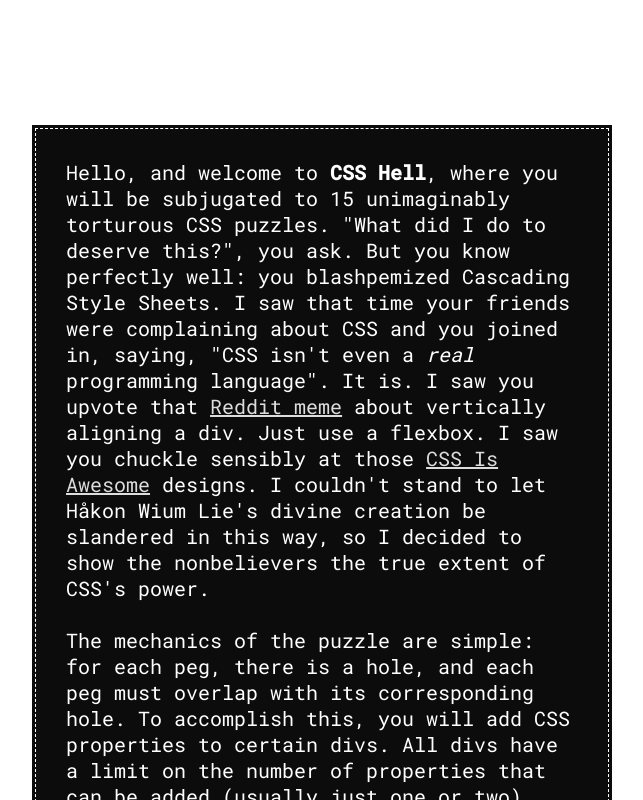
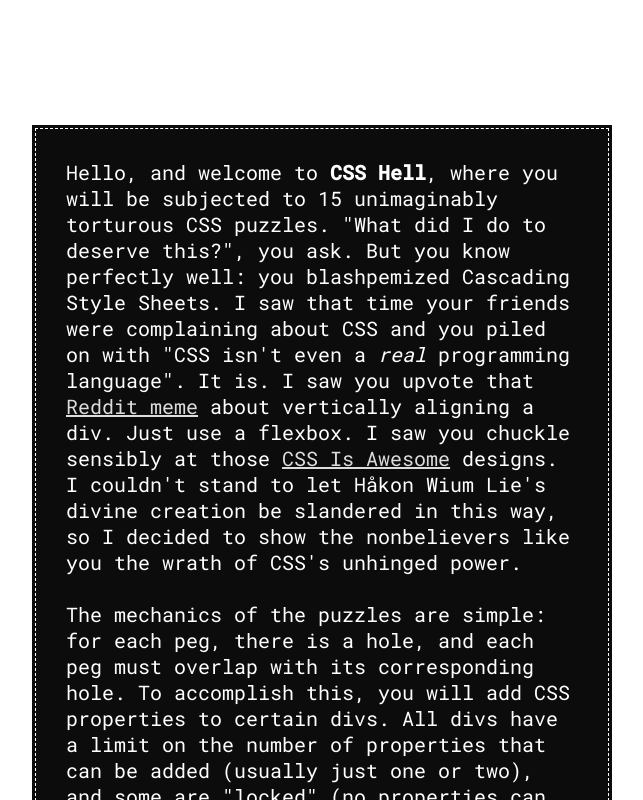
Before and after one commit to marcos-acosta/css-hell, a React (Create React App) app: page / in a window 1280 px wide. Shown: the top 800 px of the page, without its empty margins (318-961 px from the left). Built offline with nearby package versions, Linux system fonts and the light colour scheme.

Commit message:
Update title and favicon, update intro spiel, and allow user to see intro again

```diff
--- a/public/index.html
+++ b/public/index.html
@@ -2,7 +2,7 @@
 <html lang="en">
   <head>
     <meta charset="utf-8" />
-    <link rel="icon" href="%PUBLIC_URL%/code-monkey.png" />
+    <link rel="icon" href="%PUBLIC_URL%/favicon.ico" />
     <link rel="preconnect" href="https://fonts.googleapis.com" />
     <link rel="preconnect" href="https://fonts.gstatic.com" crossorigin />
     <link
@@ -33,7 +33,7 @@
       work correctly both with client-side routing and a non-root public URL.
       Learn how to configure a non-root public URL by running `npm run build`.
     -->
-    <title>code-monkey</title>
+    <title>CSS Hell</title>
   </head>
   <body>
     <noscript>You need to enable JavaScript to run this app.</noscript>
--- a/src/components/App/App.js
+++ b/src/components/App/App.js
@@ -17,6 +17,7 @@ export default function App() {
   const [isLoading, setIsLoading] = useState(true);
   const [isShowingMessage, setIsShowingMessage] = useState(false);
   const [isRevisitingMessage, setIsRevisitingMessage] = useState(false);
+  const [isShowingIntro, setIsShowingIntro] = useState(true);
 
   const loadGameData = () => {
     setIsLoading(true);
@@ -41,6 +42,8 @@ export default function App() {
     : 0;
 
   const hasVisited = Boolean(cookies.visited);
+
+  console.log(hasVisited);
 
   const setHighestCompletedLevel = (levelNumber) =>
     levelNumber > highestCompletedLevel &&
@@ -90,7 +93,12 @@ export default function App() {
     setIsRevisitingMessage(true);
   };
 
-  return hasVisited ? (
+  const toMainMenu = () => {
+    setVisited();
+    setIsShowingIntro(false);
+  };
+
+  return hasVisited && !isShowingIntro ? (
     selectedLevel ? (
       isShowingMessage ? (
         <MessageScreen
@@ -114,9 +122,10 @@ export default function App() {
         gameData={gameData}
         setSelectedLevel={setSelectedLevel}
         showMessageByLevelNumber={showMessageByLevelNumber}
+        showIntro={() => setIsShowingIntro(true)}
       />
     )
   ) : (
-    <OpeningLore setVisited={setVisited} />
+    <OpeningLore toMainMenu={toMainMenu} />
   );
 }
--- a/src/components/LevelSelect/LevelSelect.js
+++ b/src/components/LevelSelect/LevelSelect.js
@@ -8,6 +8,13 @@ export default function LevelSelect(props) {
     <div className={styles.levelSelectContainer}>
       <div className={styles.gameTitle}>
         <span className={styles.gameTitleText}>css hell</span>
+      </div>
+      <div
+        className={styles.backToSpiel}
+        role="button"
+        onClick={props.showIntro}
+      >
+        ← show intro again
       </div>
       <div className={styles.levelsContainer}>
         {Object.entries(props.gameData).map(([levelNumber, levelData], i) => {
@@ -30,6 +37,13 @@ export default function LevelSelect(props) {
           );
         })}
       </div>
+      <div className={styles.madeBy}>
+        made by{" "}
+        <a href="https://marcos.ac" target="_blank" rel="noreferrer">
+          marcos acosta
+        </a>{" "}
+        (2023)
+      </div>
     </div>
   );
 }
--- a/src/components/LevelSelect/LevelSelect.module.css
+++ b/src/components/LevelSelect/LevelSelect.module.css
@@ -19,9 +19,32 @@
 
 .levelsContainer {
   width: 60%;
-  margin-top: 4vw;
   margin-left: 20%;
   display: grid;
   grid-template-columns: 1fr 1fr;
   gap: 0.5vw;
 }
+
+.madeBy {
+  position: absolute;
+  width: 100%;
+  text-align: center;
+  bottom: 2vw;
+  color: gray;
+}
+
+.madeBy a {
+  color: rgb(164, 164, 164);
+}
+
+.backToSpiel {
+  margin-top: 2vw;
+  margin-left: 20%;
+  margin-bottom: 1vw;
+  display: inline-block;
+  cursor: pointer;
+}
+
+.backToSpiel:hover {
+  text-decoration: underline;
+}
--- a/src/components/OpeningLore/OpeningLore.js
+++ b/src/components/OpeningLore/OpeningLore.js
@@ -8,10 +8,10 @@ export default function OpeningLore(props) {
         <div className={styles.instructionsContainer}>
           Hello, and welcome to{" "}
           <span className={styles.emphasized}>CSS Hell</span>, where you will be
-          subjugated to 15 unimaginably torturous CSS puzzles. "What did I do to
+          subjected to 15 unimaginably torturous CSS puzzles. "What did I do to
           deserve this?", you ask. But you know perfectly well: you blashpemized
           Cascading Style Sheets. I saw that time your friends were complaining
-          about CSS and you joined in, saying, "CSS isn't even a <i>real</i>{" "}
+          about CSS and you piled on with "CSS isn't even a <i>real</i>{" "}
           programming language". It is. I saw you upvote that{" "}
           <a
             href="https://www.reddit.com/r/ProgrammerHumor/comments/8igmxy/whenever_i_try_vertically_centering_anything/"
@@ -30,16 +30,16 @@ export default function OpeningLore(props) {
             CSS Is Awesome
           </a>{" "}
           designs. I couldn't stand to let Håkon Wium Lie's divine creation be
-          slandered in this way, so I decided to show the nonbelievers the true
-          extent of CSS's power.
+          slandered in this way, so I decided to show the nonbelievers like you
+          the wrath of CSS's unhinged power.
           <br />
           <br />
-          The mechanics of the puzzle are simple: for each peg, there is a hole,
-          and each peg must overlap with its corresponding hole. To accomplish
-          this, you will add CSS properties to certain divs. All divs have a
-          limit on the number of properties that can be added (usually just one
-          or two), and some are "locked" (no properties can be added). In
-          general, <i>any</i> CSS property is allowed, with a few exceptions
+          The mechanics of the puzzles are simple: for each peg, there is a
+          hole, and each peg must overlap with its corresponding hole. To
+          accomplish this, you will add CSS properties to certain divs. All divs
+          have a limit on the number of properties that can be added (usually
+          just one or two), and some are "locked" (no properties can be added).
+          In general, <i>any</i> CSS property is allowed, with a few exceptions
           that you may stumble across. For that reason, I would recommend
           keeping the{" "}
           <a
@@ -58,14 +58,14 @@ export default function OpeningLore(props) {
           >
             GitHub repository
           </a>
-          . Finally, I've ensured these trials and tribulations are solvable on
-          Chrome 131.0, Firefox 134.0, and Safari 17. Last thing: if you're on
-          your phone, you'll quickly see why you need to be on a desktop.
+          . I've ensured these trials and tribulations are solvable on Chrome
+          131.0, Firefox 134.0, and Safari 17. Last thing: if you're on your
+          phone, you'll quickly see why you need to be on a desktop.
           <br />
           <br />
           Thus concludes my monologue. Good luck; you'll need it.
         </div>
-        <button onClick={props.setVisited} className={styles.doneButton}>
+        <button onClick={props.toMainMenu} className={styles.doneButton}>
           Begin
         </button>
       </div>
```
Also changed, not shown: public/code-monkey.png (deleted), 1 other file (tests, documents, lock files or other folders).
